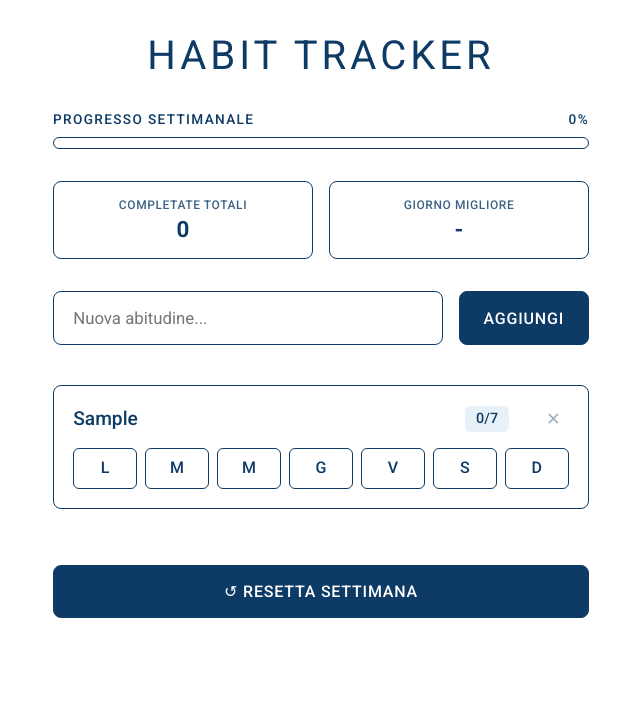
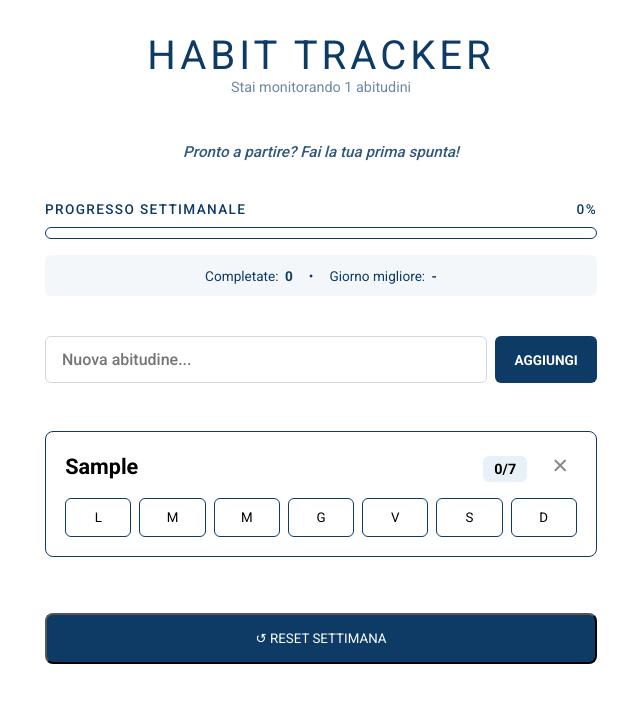
Before and after one commit to AgoKey/habit-tracker, a React (Vite) app: page / in a window 1280 px wide. Both pictures are taken after typing "Sample" into the empty fields and a click on the button "AGGIUNGI". Shown: the top 702 px of the page, without its empty margins (319-959 px from the left). Built offline with nearby package versions, Linux system fonts and the light colour scheme.

Commit message:
Aggiunte statistiche, frase motivazionale e quick-select

```diff
--- a/src/App.css
+++ b/src/App.css
@@ -1,3 +1,4 @@
+/* --- RESET E BASE --- */
 * {
   box-sizing: border-box;
 }
@@ -14,35 +15,43 @@ body {
   color: #0d3b66;
   display: flex;
   justify-content: center;
-  align-items: center;
+  align-items: flex-start; /* Allineato in alto per evitare scroll strani */
+  padding-top: 2rem;
 }
 
 .app-container {
   width: 100%;
   max-width: 600px;
-  padding: 2rem;
+  padding: 0 1.5rem;
   margin: auto;
   display: flex;
   flex-direction: column;
   align-items: center;
-  text-align: center;
 }
 
+/* --- TITOLO E FRASE --- */
 h1 {
   font-size: 2.5rem;
   font-weight: 300;
   letter-spacing: 0.1em;
-  margin: 0 0 2rem 0;
+  margin: 0 0 0.5rem 0;
   text-transform: uppercase;
   color: #0d3b66;
 }
 
-/* Barra di Progresso */
+.motivational-quote {
+  font-size: 0.95rem;
+  font-weight: 500;
+  color: #0d3b66;
+  opacity: 0.85;
+  font-style: italic;
+  margin-bottom: 2.5rem;
+}
+
+/* --- PROGRESSO E STATISTICHE --- */
 .progress-container {
   width: 100%;
   margin-bottom: 2rem;
-  text-align: left;
-  color: #0d3b66;
 }
 
 .progress-header {
@@ -69,61 +78,73 @@ h1 {
   transition: width 0.3s ease;
 }
 
-/* Form di inserimento */
+.stats-bar {
+  display: flex;
+  justify-content: center;
+  align-items: center;
+  gap: 1rem;
+  width: 100%;
+  margin-top: -1rem;
+  margin-bottom: 2.5rem;
+  padding: 0.8rem 1rem;
+  background-color: #f4f7f9;
+  border-radius: 6px;
+  font-size: 0.85rem;
+}
+
+.stat-item { display: flex; gap: 0.4rem; }
+.stat-value { font-weight: 700; }
+
+/* --- FORM E LISTA --- */
+/* Form di inserimento - Stile Minimalista */
 .habit-form {
   display: flex;
-  gap: 1rem;
-  margin-bottom: 2.5rem;
+  gap: 0.5rem; /* Avviciniamo bottone e input */
+  margin-bottom: 3rem;
   width: 100%;
 }
 
 .habit-form input {
   flex: 1;
-  padding: 1rem 1.2rem;
-  border: 1.5px solid #0d3b66;
-  border-radius: 8px;
+  padding: 0.8rem 1rem;
+  border: 1px solid #d1d9e0; /* Bordo più sottile e chiaro */
+  border-radius: 6px;
   background: #ffffff;
   color: #0d3b66;
-  font-size: 1.05rem;
-  font-weight: 400;
+  font-size: 1rem;
+  transition: all 0.2s ease;
+}
+
+.habit-form input:focus {
+  border-color: #0d3b66;
   outline: none;
+  box-shadow: 0 0 0 2px rgba(13, 59, 102, 0.1); /* Effetto alone leggero */
 }
 
 .habit-form button {
-  padding: 1rem 1.5rem;
+  padding: 0.8rem 1.2rem;
   background-color: #0d3b66;
   color: #ffffff;
-  border: 1.5px solid #0d3b66;
-  border-radius: 8px;
-  font-size: 1rem;
-  font-weight: 500;
-  letter-spacing: 0.05em;
+  border: none;
+  border-radius: 6px;
+  font-weight: 600;
   text-transform: uppercase;
+  font-size: 0.85rem;
   cursor: pointer;
-  transition: opacity 0.15s ease;
+  transition: background 0.2s ease;
 }
 
 .habit-form button:hover {
-  opacity: 0.85;
+  background-color: #1a5a94;
 }
 
-/* Lista abitudini */
 .habit-list {
   display: flex;
   flex-direction: column;
-  gap: 1.2rem;
+  gap: 1.5rem; /* Più spazio tra le card */
   width: 100%;
 }
 
-.empty-msg {
-  color: #0d3b66;
-  opacity: 0.7;
-  font-size: 1.1rem;
-  font-weight: 300;
-  margin: 2rem 0;
-}
-
-/* Card abitudine */
 .habit-card {
   border: 1.5px solid #0d3b66;
   border-radius: 8px;
@@ -132,7 +153,6 @@ h1 {
   display: flex;
   flex-direction: column;
   gap: 1rem;
-  width: 100%;
 }
 
 .habit-header {
@@ -141,133 +161,52 @@ h1 {
   align-items: center;
 }
 
-.habit-title {
-  font-size: 1.2rem;
-  font-weight: 500;
-  color: #0d3b66;
-}
-
-.habit-actions {
-  display: flex;
-  align-items: center;
-  gap: 0.8rem;
-}
-
 .streak-badge {
   font-size: 0.9rem;
-  font-weight: 500;
-  color: #0d3b66;
   background: #e8f1f8;
   padding: 0.3rem 0.7rem;
   border-radius: 6px;
 }
 
-.delete-btn {
-  background: none;
-  border: none;
-  cursor: pointer;
-  font-size: 1.1rem;
-  color: #0d3b66;
-  opacity: 0.4;
-  padding: 0.2rem 0.5rem;
-  transition: opacity 0.15s ease;
-}
-
-.delete-btn:hover {
-  opacity: 1;
-}
-
-/* Griglia dei 7 giorni e Pulsanti */
+/* --- GRIGLIA GIORNI --- */
 .week-grid {
   display: grid;
   grid-template-columns: repeat(7, 1fr);
   gap: 0.5rem;
-  width: 100%;
 }
 
 .day-btn {
   border: 1.5px solid #0d3b66;
   background: #ffffff;
-  color: #0d3b66;
   border-radius: 6px;
   padding: 0.7rem 0;
   cursor: pointer;
-  display: flex;
-  justify-content: center;
-  align-items: center;
-  transition: all 0.15s ease;
 }
 
-.day-label {
-  font-weight: 500;
-  font-size: 1rem;
-  color: #0d3b66;
-  line-height: 1;
-}
+.day-btn.active { background: #0d3b66; color: #ffffff; }
 
-.day-btn.active {
-  background: #0d3b66;
-}
-
-.day-btn.active .day-label {
-  color: #ffffff;
-}
-
-.day-btn:hover {
-  opacity: 0.85;
-}
-
-/* Pulsante Reset Grande in Basso */
+/* --- RESET --- */
 .reset-btn-large {
   margin-top: 3.5rem;
   width: 100%;
-  padding: 1rem 1.5rem;
+  padding: 1rem;
   background-color: #0d3b66;
   color: #ffffff;
-  border: 1.5px solid #0d3b66;
   border-radius: 8px;
-  font-size: 1rem;
-  font-weight: 500;
-  letter-spacing: 0.05em;
+  cursor: pointer;
   text-transform: uppercase;
-  cursor: pointer;
-  transition: opacity 0.15s ease;
 }
-
-.reset-btn-large:hover {
-  opacity: 0.85;
-}
-/* Scheda Statistiche */
-.stats-container {
-  display: grid;
-  grid-template-columns: 1fr 1fr;
-  gap: 1rem;
-  width: 100%;
+/* Sottotitolo Contatore */
+.subtitle {
+  color: #0d3b66;
+  opacity: 0.6;
+  font-size: 0.9rem;
+  margin-top: -0.5rem;
   margin-bottom: 2rem;
 }
 
-.stat-card {
-  border: 1.5px solid #0d3b66;
-  border-radius: 8px;
-  padding: 1rem;
-  background: #ffffff;
-  display: flex;
-  flex-direction: column;
-  align-items: center;
-  gap: 0.3rem;
+/* Feedback al passaggio del mouse sul titolo */
+.habit-header:hover .habit-title {
+  text-decoration: underline;
+  opacity: 0.7;
 }
-
-.stat-label {
-  font-size: 0.75rem;
-  font-weight: 500;
-  text-transform: uppercase;
-  letter-spacing: 0.05em;
-  color: #0d3b66;
-  opacity: 0.8;
-}
-
-.stat-value {
-  font-size: 1.4rem;
-  font-weight: 700;
-  color: #0d3b66;
-}
--- a/src/App.jsx
+++ b/src/App.jsx
@@ -41,6 +41,16 @@ function App() {
     }))
   }
 
+  const toggleAll = (habitId) => {
+    setHabits(habits.map(habit => {
+      if (habit.id === habitId) {
+        const allChecked = habit.completedDays.every(Boolean);
+        return { ...habit, completedDays: Array(7).fill(!allChecked) };
+      }
+      return habit
+    }))
+  }
+
   const deleteHabit = (id) => {
     setHabits(habits.filter(habit => habit.id !== id))
   }
@@ -54,17 +64,13 @@ function App() {
     }
   }
 
-  // Calcoli Progresso e Statistiche
   const totalSlots = habits.length * 7
   const totalCompleted = habits.reduce((acc, habit) => {
     return acc + habit.completedDays.filter(Boolean).length
   }, 0)
 
-  const progressPercentage = totalSlots > 0
-    ? Math.round((totalCompleted / totalSlots) * 100)
-    : 0
+  const progressPercentage = totalSlots > 0 ? Math.round((totalCompleted / totalSlots) * 100) : 0
 
-  // Calcolo Giorno Migliore
   const dayCounts = DAYS.map((_, dayIdx) => {
     return habits.reduce((acc, habit) => acc + (habit.completedDays[dayIdx] ? 1 : 0), 0)
   })
@@ -73,34 +79,42 @@ function App() {
   const bestDayIndex = dayCounts.indexOf(maxCount)
   const bestDayName = (maxCount > 0 && bestDayIndex !== -1) ? FULL_DAYS[bestDayIndex] : '-'
 
+  const getMotivationalMessage = () => {
+    if (habits.length === 0) return 'Inizia aggiungendo la tua prima abitudine!'
+    if (progressPercentage === 0) return 'Pronto a partire? Fai la tua prima spunta!'
+    if (progressPercentage < 30) return 'Un passo alla volta. L\'importante è cominciare!'
+    if (progressPercentage < 60) return 'Buon ritmo! Continua così.'
+    if (progressPercentage < 90) return 'Ottimo lavoro, stai costruendo una grande costanza!'
+    if (progressPercentage < 100) return 'Quasi perfetto! Manca davvero pochissimo!'
+    return '100% completato! Sei imbattibile questa settimana! 🎉'
+  }
+
   return (
     <div className="app-container">
       <h1>Habit Tracker</h1>
+      <p className="subtitle">Stai monitorando {habits.length} abitudini</p>
+      <p className="motivational-quote">{getMotivationalMessage()}</p>
 
       {habits.length > 0 && (
         <>
-          {/* Sezione Barra di Progresso */}
           <div className="progress-container">
             <div className="progress-header">
               <span>PROGRESSO SETTIMANALE</span>
               <span className="progress-percentage">{progressPercentage}%</span>
             </div>
             <div className="progress-bar-bg">
-              <div
-                className="progress-bar-fill"
-                style={{ width: `${progressPercentage}%` }}
-              ></div>
+              <div className="progress-bar-fill" style={{ width: `${progressPercentage}%` }}></div>
             </div>
           </div>
 
-          {/* Scheda Statistiche */}
-          <div className="stats-container">
-            <div className="stat-card">
-              <span className="stat-label">Completate Totali</span>
+          <div className="stats-bar">
+            <div className="stat-item">
+              <span className="stat-label">Completate:</span>
               <span className="stat-value">{totalCompleted}</span>
             </div>
-            <div className="stat-card">
-              <span className="stat-label">Giorno Migliore</span>
+            <div className="stat-divider">•</div>
+            <div className="stat-item">
+              <span className="stat-label">Giorno migliore:</span>
               <span className="stat-value">{bestDayName}</span>
             </div>
           </div>
@@ -108,12 +122,7 @@ function App() {
       )}
 
       <form onSubmit={addHabit} className="habit-form">
-        <input
-          type="text"
-          placeholder="Nuova abitudine..."
-          value={inputVal}
-          onChange={(e) => setInputVal(e.target.value)}
-        />
+        <input type="text" placeholder="Nuova abitudine..." value={inputVal} onChange={(e) => setInputVal(e.target.value)} />
         <button type="submit">Aggiungi</button>
       </form>
 
@@ -125,11 +134,11 @@ function App() {
             const completedCount = habit.completedDays.filter(Boolean).length
             return (
               <div key={habit.id} className="habit-card">
-                <div className="habit-header">
+                <div className="habit-header" onClick={() => toggleAll(habit.id)} style={{ cursor: 'pointer' }}>
                   <span className="habit-title">{habit.title}</span>
                   <div className="habit-actions">
                     <span className="streak-badge">{completedCount}/7</span>
-                    <button className="delete-btn" onClick={() => deleteHabit(habit.id)}>✕</button>
+                    <button className="delete-btn" onClick={(e) => { e.stopPropagation(); deleteHabit(habit.id) }}>✕</button>
                   </div>
                 </div>
 
@@ -152,7 +161,7 @@ function App() {
 
       {habits.length > 0 && (
         <button className="reset-btn-large" onClick={resetWeek}>
-          ↺ RESETTA SETTIMANA
+          ↺  RESET SETTIMANA
         </button>
       )}
     </div>
```
